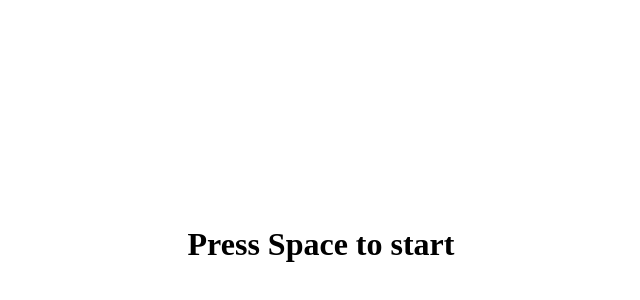
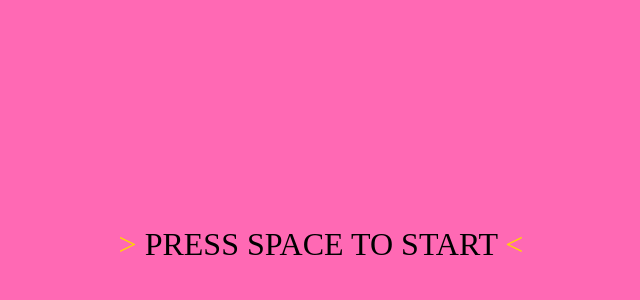
Before and after one commit to vah7id/kal, a React (Create React App) app: page /single-player in a window 1280 px wide. Shown: the part 156-456 px from the top of the page, without its empty margins (319-959 px from the left). Built offline with nearby package versions, Linux system fonts and the light colour scheme.

Commit message:
enter game in different ways

```diff
--- a/src/assets/elements/Button.tsx
+++ b/src/assets/elements/Button.tsx
@@ -38,7 +38,9 @@ class Button extends Component<Props, any> {
     }
     press(e: any) {
         this.focus(e);
-        this.props.onPress(e);
+        if(this.props.onPress) {
+            this.props.onPress(e);
+        }
     }
     blurAllMenuButtons() {
         const buttons: any = document.querySelectorAll('.screen--start ul li button');
--- a/src/assets/styles/_game.scss
+++ b/src/assets/styles/_game.scss
@@ -1,3 +1,9 @@
+@import 'basics/_variables.scss';
+
+.bg-game {
+  background: $bg-game;
+}
+
 .icon {
   -webkit-user-select: none;
   user-select: none;
@@ -14,6 +20,7 @@
 }
 
 #kick-off-start-msg {
+  background: $bg-game;
   text-align: center;
   width: 100%;
   padding: 0;
@@ -22,14 +29,17 @@
   display: flex;
   align-items: center;
   justify-content: center;
-
   flex-direction: row;
   flex-wrap: wrap;
-  animation: blink 1s steps(3, start) infinite;
-  font-size: 1em;
+
+  button {
+    font-size: $font-lg;
+    animation: blink 1s steps(3, start) infinite;
+  }
 }
 
 .offline .game-wrapper {
+  background: $bg-game;
   visibility: hidden;
   position: absolute;
   z-index: 2;
@@ -38,8 +48,12 @@
   line-height: 1.55;
   margin: 0 auto;
   max-width: 600px;
-  padding-top: 100px;
   width: 100%;
+  display: flex;
+  align-items: center;
+  justify-content: center;
+  flex-direction: row;
+  flex-wrap: wrap;
 }
 
 .offline .runner-container {
@@ -47,7 +61,7 @@
   max-width: 600px;
   overflow: hidden;
   position: absolute;
-  top: 35px;
+  top: 15px;
   width: 44px;
 }
 
--- a/src/assets/styles/_start.scss
+++ b/src/assets/styles/_start.scss
@@ -10,7 +10,6 @@
   display: flex;
   align-items: center;
   justify-content: center;
-
   flex-direction: row;
   flex-wrap: wrap;
 
@@ -22,31 +21,6 @@
     li {
       width: 100%;
       margin: 15px 0;
-
-      button {
-        background: transparent;
-        color: rgba(255,255,255,0.6);
-        line-height: 1.5em;
-        text-transform: uppercase;
-        font-size: 2em;
-        border: none;
-      }
-
-      button.active {
-        color: white;
-
-        &:before {
-          content: "> ";
-          color: $yellow;
-          animation: blink 1s steps(3, start) infinite;
-        }
-
-        &:after {
-          content: " <";
-          color: $yellow;
-          animation: blink 1s steps(3, start) infinite;
-        }
-      }
     }
   }
 }
--- a/src/assets/styles/basics/_base.scss
+++ b/src/assets/styles/basics/_base.scss
@@ -1,6 +1,7 @@
 @import '_variables.scss';
 @import '_animation.scss';
 @import '_media.scss';
+@import '_button.scss';
 
 body, html {
     padding: 0;
--- /dev/null
+++ b/src/assets/styles/basics/_button.scss
@@ -0,0 +1,31 @@
+button {
+  background: transparent;
+  color: rgba(255,255,255,0.6);
+  line-height: 1.5em;
+  text-transform: uppercase;
+  font-size: 2em;
+  border: none;
+  color: white;
+}
+
+button.btn-light {
+  color: white;
+}
+
+button.btn-dark {
+  color: black;
+}
+
+button.active {
+  &:before {
+    content: "> ";
+    color: $yellow;
+    animation: blink 1s steps(3, start) infinite;
+  }
+
+  &:after {
+    content: " <";
+    color: $yellow;
+    animation: blink 1s steps(3, start) infinite;
+  }
+}
--- a/src/assets/styles/basics/_media.scss
+++ b/src/assets/styles/basics/_media.scss
@@ -7,3 +7,9 @@
     font-size: 0.5em !important;
   }
 }
+
+@media screen and (max-width: 425px) {
+  #kick-off-start-msg {
+    font-size: 0.4em;
+  }
+}
--- a/src/assets/styles/basics/_variables.scss
+++ b/src/assets/styles/basics/_variables.scss
@@ -4,3 +4,11 @@ $yellow: rgb(255, 215, 0);
 
 /* global font variables */
 $kal-font-family: 'Press Start 2P', cursive;
+
+$font-lg: 2em;
+$font-xl: 3em;
+$font-m: 1.5em;
+$font-sm: 1em;
+$font-xs: 0.5em;
+
+$bg-game: hotpink;
--- a/src/screens/game/logic/index.js
+++ b/src/screens/game/logic/index.js
@@ -57,7 +57,6 @@ function Runner(outerContainerId, opt_config) {
     // Images.
     this.images = {};
     this.imagesLoaded = 0;
-
     if (this.isDisabled()) {
         this.setupDisabledRunner();
     } else {
@@ -416,7 +415,7 @@ Runner.prototype = {
             boxStyles.paddingLeft.length - 2));
 
         //this.dimensions.WIDTH = this.outerContainerEl.offsetWidth - padding * 2;
-        this.dimensions.WIDTH = this.outerContainerEl.offsetWidth - padding * 2;
+        this.dimensions.WIDTH = this.outerContainerEl.offsetWidth    - padding * 2;
 
         // Redraw the elements back onto the canvas.
         if (this.canvas) {
@@ -453,6 +452,7 @@ Runner.prototype = {
      * Canvas container width expands out to the full width.
      */
     playIntro: function () {
+        console.log('onj')
         if (!this.activated && !this.crashed) {
             this.playingIntro = true;
             this.tRex.playingIntro = true;
@@ -659,6 +659,7 @@ Runner.prototype = {
      * @param {Event} e
      */
     onKeyDown: function (e) {
+        console.log(e.keyCode)
         // Prevent native page scrolling whilst tapping on mobile.
         if (IS_MOBILE && this.playing) {
             e.preventDefault();
@@ -666,7 +667,8 @@ Runner.prototype = {
 
         if (e.target != this.detailsButton) {
             if (!this.crashed && (Runner.keycodes.JUMP[e.keyCode] ||
-                e.type == Runner.events.TOUCHSTART)) {
+                e.type === Runner.events.TOUCHSTART || e.keyCode === 13)) {
+                document.body.classList.add('bg-game');
                 if (!this.playing) {
                     this.loadSounds();
                     this.playing = true;
--- a/src/screens/game/templates/kickoff.tsx
+++ b/src/screens/game/templates/kickoff.tsx
@@ -4,16 +4,15 @@ import {connect} from "react-redux";
 import { GAME_STATUS } from '../types';
 import { KickOffProps } from '../interfaces';
 import {actions} from "../reducer";
+import Button from '../../../assets/elements/Button';
 
 class KickOffScreen extends Component<KickOffProps, any> {
     componentDidMount() {
-        const executeKickoff = () => this.props.kickoff();
         if(this.props.status === GAME_STATUS.kickoff) {
+            const executeKickoff = () => this.kickoff();
             document.onkeydown = function (e) {
                 e = e || window.event;
-                if (e.keyCode === 32) {
-                    const box = document.getElementById("kick-off-start-msg") as HTMLElement;
-                    box.style.display = "none";
+                if (e.keyCode === 32 || e.keyCode === 13) {
                     executeKickoff();
                 }
             }
@@ -26,11 +25,18 @@ class KickOffScreen extends Component<KickOffProps, any> {
             gameDisplay.style.position = 'relative';
         }
     }
+    kickoff() {
+        const box = document.getElementById("kick-off-start-msg") as HTMLElement;
+        const btn = box.querySelector('button') as HTMLButtonElement;
+        btn.focus();
+        box.style.display = "none";
+        this.props.kickoff();
+    }
     render() {
         return (
             <>
                 <div id={'kick-off-start-msg'}>
-                    <h1>Press Space to start</h1>
+                    <Button classList={'btn-dark active'} type={'link'} title={'Press Space to start'} id={'sp-start-btn'} />
                 </div>
             </>
         );
```
